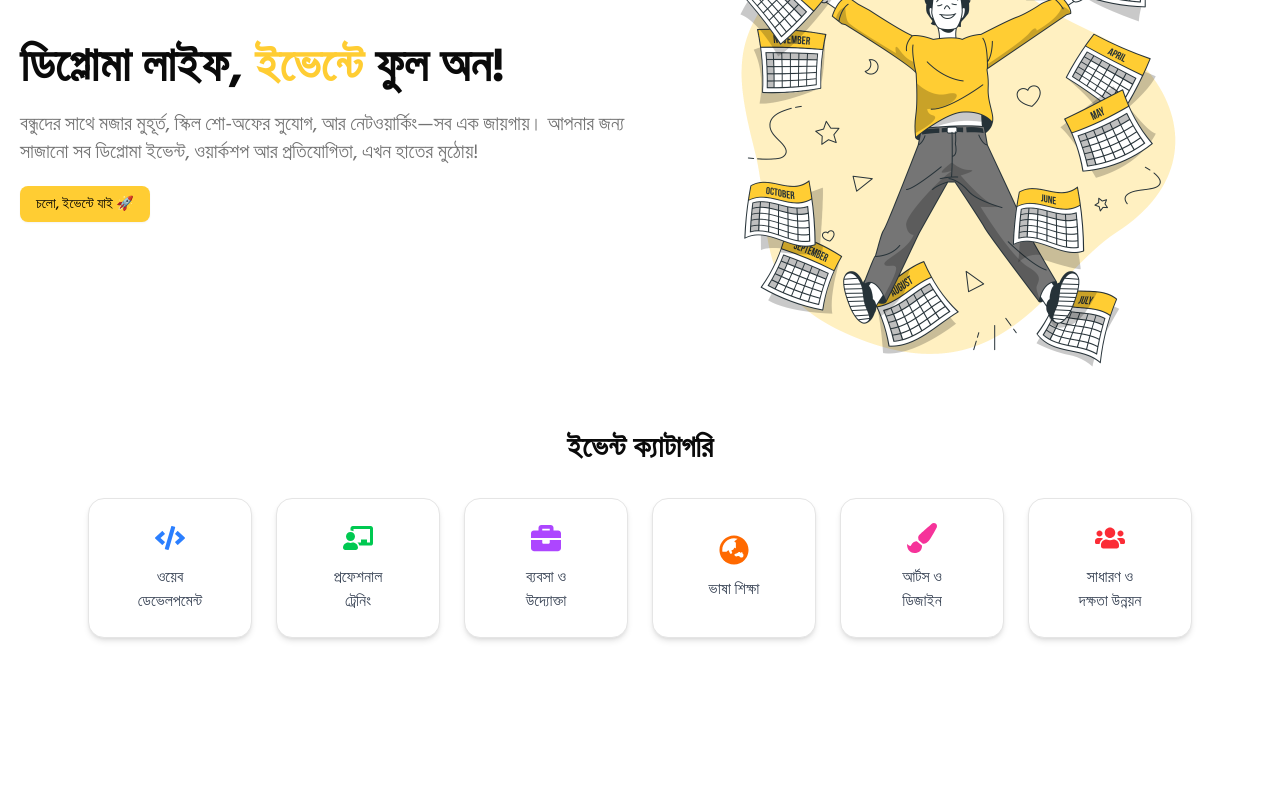
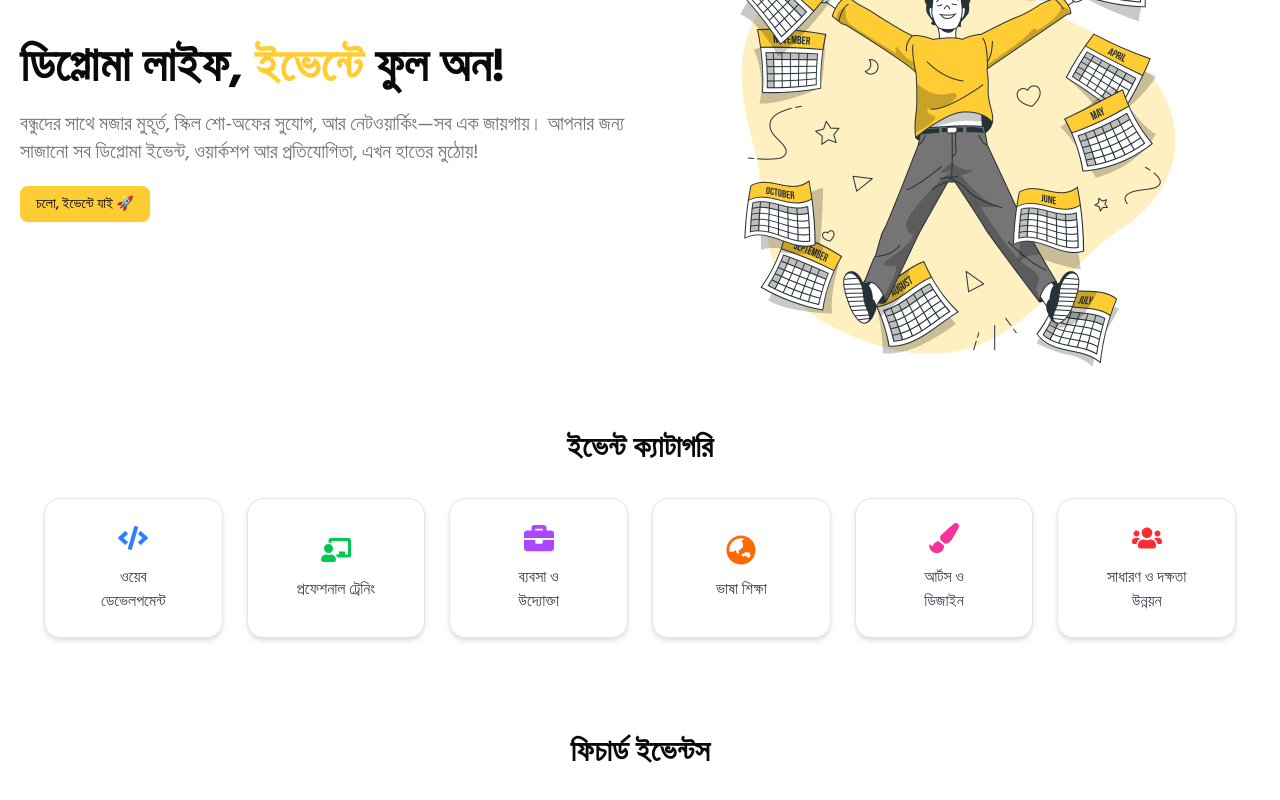
Before and after one commit to sajid-islam/Diploma360-Client, a Next.js app: page / in a window 1280 px wide. Shown: the part 202-1002 px from the top of the page. Before the commit the page ends 888 px from the top, so only its background shows below. Built offline with nearby package versions, Linux system fonts and the light colour scheme; no server answers.

Commit message:
Implement featured section on home page

```diff
--- a/src/app/(main)/events/page.jsx
+++ b/src/app/(main)/events/page.jsx
@@ -1,5 +1,5 @@
 "use client";
-import EventCard from "@/components/EventCard/EventCard";
+import EventCard from "../../../components/EventCard/EventCard";
 import useAxiosPublic from "@/hooks/useAxiosPublic";
 import { useEffect, useState } from "react";
 
--- a/src/app/(main)/page.jsx
+++ b/src/app/(main)/page.jsx
@@ -1,6 +1,7 @@
 import Banner from "@/components/Banner/Banner";
 import CategoriesSection from "@/components/CategoriesSection/CategoriesSection";
 import EventCard from "@/components/EventCard/EventCard";
+import FeaturedEvents from "@/components/FeaturedEvents/FeaturedEvents";
 import React from "react";
 
 const HomePage = () => {
@@ -8,6 +9,7 @@ const HomePage = () => {
         <main className="max-w-7xl mx-auto px-5">
             <Banner />
             <CategoriesSection />
+            <FeaturedEvents />
         </main>
     );
 };
--- a/src/components/CategoriesSection/CategoriesSection.jsx
+++ b/src/components/CategoriesSection/CategoriesSection.jsx
@@ -46,7 +46,7 @@ const categories = [
 export default function CategoriesSection() {
     return (
         <section className="py-12">
-            <div className="max-w-6xl mx-auto px-6">
+            <div className="px-6">
                 <h2 className="text-3xl font-bold text-center mb-8">
                     ইভেন্ট ক্যাটাগরি
                 </h2>
--- /dev/null
+++ b/src/components/FeaturedEvents/FeaturedEvents.jsx
@@ -0,0 +1,39 @@
+"use client";
+import useAxiosPublic from "@/hooks/useAxiosPublic";
+import React, { useEffect, useState } from "react";
+import EventCard from "../EventCard/EventCard";
+
+const FeaturedEvents = () => {
+    const [events, setEvents] = useState([]);
+    const AxiosPublic = useAxiosPublic();
+    console.log(events);
+
+    useEffect(() => {
+        const fetchData = async () => {
+            try {
+                const response = await AxiosPublic.get("/api/events/featured");
+                const data = await response.data;
+                setEvents(data);
+            } catch (error) {
+                console.log("Error fetching featured events", error);
+            }
+        };
+        fetchData();
+    }, []);
+    return (
+        <div className="py-12">
+            <div>
+                <h2 className="text-3xl font-bold text-center mb-8">
+                    ফিচার্ড ইভেন্টস
+                </h2>
+            </div>
+            <div className="grid grid-cols-1 sm:grid-cols-2 md:grid-cols-3 gap-6">
+                {events.map((event) => (
+                    <EventCard key={event._id} event={event} />
+                ))}
+            </div>
+        </div>
+    );
+};
+
+export default FeaturedEvents;
```
